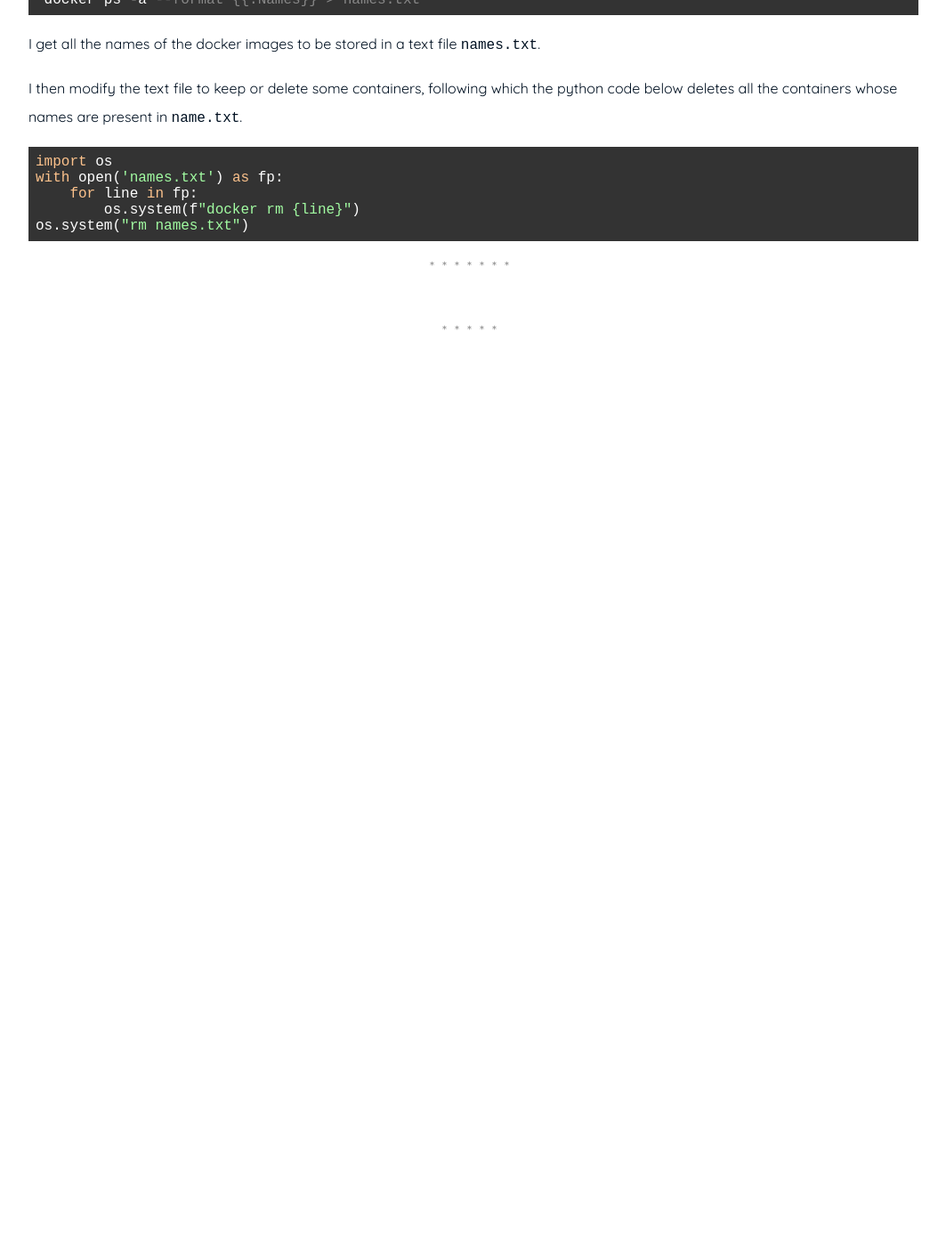
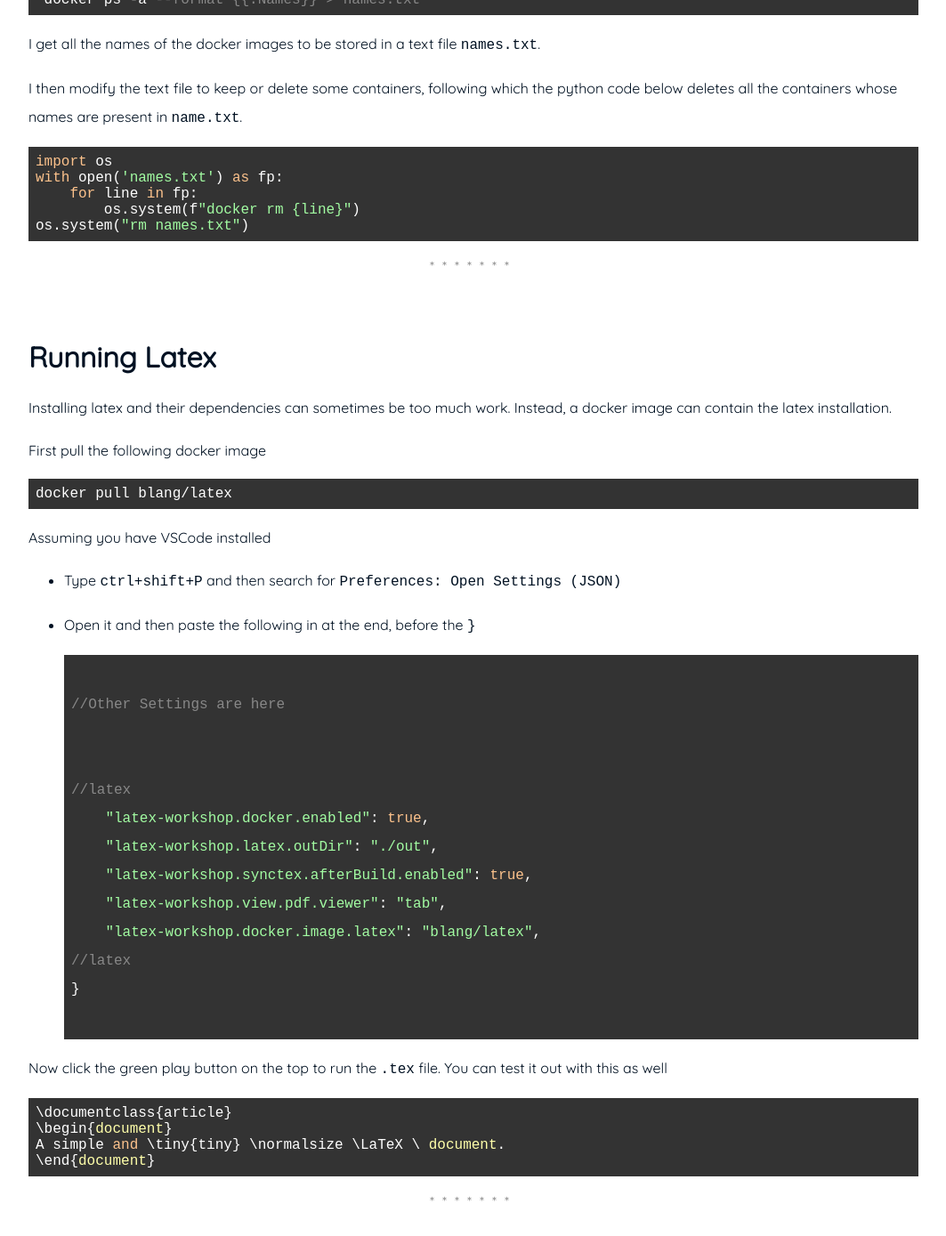
Before and after one commit to sawansinghmahara/sawansinghmahara.github.io, a Jekyll site: the page built from _posts/2021-06-02-Docker_uses.md, in a window 1280 px wide and 1400 px high, scrolled down 1545 px. Shown: the top 1389 px of the window at 89% size, without its empty margins (108-1171 px from the left). Built offline with Jekyll 4.4.1, drawn with Linux system fonts in a browser that asks for light colours; formulas are drawn with MathJax 3; before the commit the page ends 2026 px from its top, so only the background shows below that.

Commit message:
Added Latex

````diff
--- a/_posts/2021-06-02-Docker_uses.md
+++ b/_posts/2021-06-02-Docker_uses.md
@@ -79,11 +79,57 @@ os.system("rm names.txt")
 <div class="about__devider">*******</div>
 <br>  <br>
 </div>
+<script type="text/javascript" async
+  src="https://cdn.mathjax.org/mathjax/latest/MathJax.js?config=TeX-MML-AM_CHTML">
+</script>
+# Running Latex
+
+Installing latex and their dependencies can sometimes be too much work. Instead, a docker image can contain the latex installation.
+
+First pull the following docker image
+
+```bash
+docker pull blang/latex
+```
+
+Assuming you have VSCode installed
+
+* Type `ctrl+shift+P` and then search for `Preferences: Open Settings (JSON)`
+
+* Open it and then paste the following in at the end, before the `}`
+
+  ```json
+
+  //Other Settings are here
+
+
+  //latex
+      "latex-workshop.docker.enabled": true,
+      "latex-workshop.latex.outDir": "./out",
+      "latex-workshop.synctex.afterBuild.enabled": true,
+      "latex-workshop.view.pdf.viewer": "tab",
+      "latex-workshop.docker.image.latex": "blang/latex",
+  //latex
+  }
+
+  ```
+
+Now click the green play button on the top to run the `.tex` file.
+You can test it out with this as well
+
+```latex
+\documentclass{article}
+\begin{document}
+A simple and \tiny{tiny} \normalsize \LaTeX \ document.
+\end{document}
+```
 
 
 
-
-
+<div class="about">
+<div class="about__devider">*******</div>
+<br>  <br>
+</div>
 <script type="text/javascript" async
   src="https://cdn.mathjax.org/mathjax/latest/MathJax.js?config=TeX-MML-AM_CHTML">
 </script>
````
